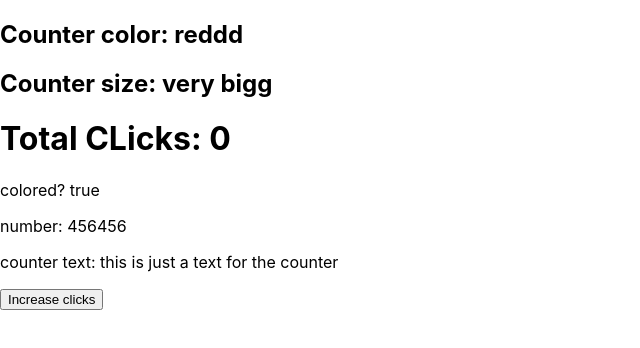
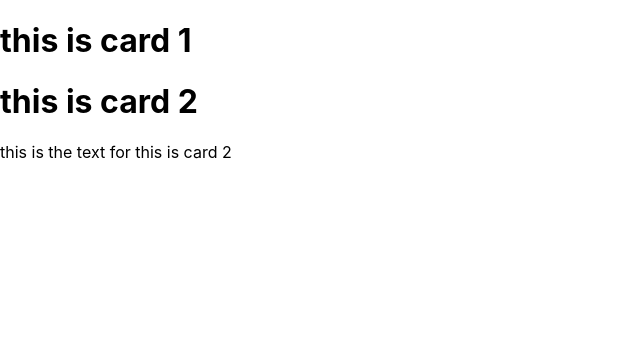
Before and after one commit to WatheqAlshowaiter/ReactForBegginers, a React (Create React App) app: page / in a window 1280 px wide. Shown: the top 348 px of the page, without its empty margins (0-640 px from the left). Built offline with nearby package versions, Linux system fonts and the light colour scheme.

Commit message:
10 - Conditional Rendering

```diff
--- a/src/App.js
+++ b/src/App.js
@@ -1,18 +1,13 @@
 import logo from "./logo.svg";
 import "./App.css";
-import Counter from "./Counter";
-
-// const color = "crismon";
-const data = {
-	color: "reddd",
-	size: "very bigg",
-};
+import Card from "./Card";
 
 function App() {
 	return (
-		<Counter {...data} colored number={456456}>
-			this is just a text for the counter
-		</Counter>
+		<>
+			<Card cardHeading="this is card 1" displayText={false} />
+			<Card cardHeading="this is card 2" displayText />
+		</>
 	);
 }
 
--- /dev/null
+++ b/src/Card.js
@@ -0,0 +1,17 @@
+import React, { Component } from "react";
+
+export default class Card extends Component {
+	constructor(props) {
+		super(props);
+	}
+	render() {
+		return (
+			<div>
+				<h1>{this.props.cardHeading}</h1>
+				{this.props.displayText && (
+					<p>this is the text for {this.props.cardHeading}</p>
+				)}
+			</div>
+		);
+	}
+}
```
